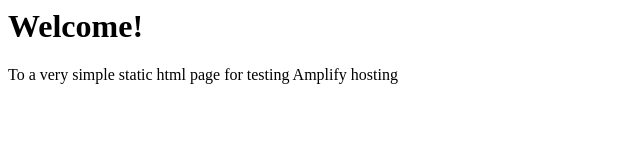
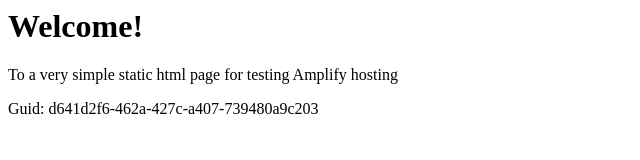
Before and after one commit to aws-aemilia-sfo/Github-PR-Commit-Integration-Test-DoNotTouch-GithubWebhookPreviewCanaryTest-v1-prod-us-west-1, a website: page src/index.html in a window 1280 px wide. Shown: the whole page, without its empty margins (0-640 px from the left). Drawn offline with Linux system fonts and the light colour scheme.

Commit message:
commit from integ tests

```diff
--- a/src/index.html
+++ b/src/index.html
@@ -1,3 +1,5 @@
+
+
 <html lang="en">
 
 <head>
@@ -10,6 +12,6 @@
 <body>
     <h1>Welcome!</h1>
     <p>To a very simple static html page for testing Amplify hosting</p>
-</body>
+    <p>Guid: d641d2f6-462a-427c-a407-739480a9c203</p></body>
 
 </html>
```
